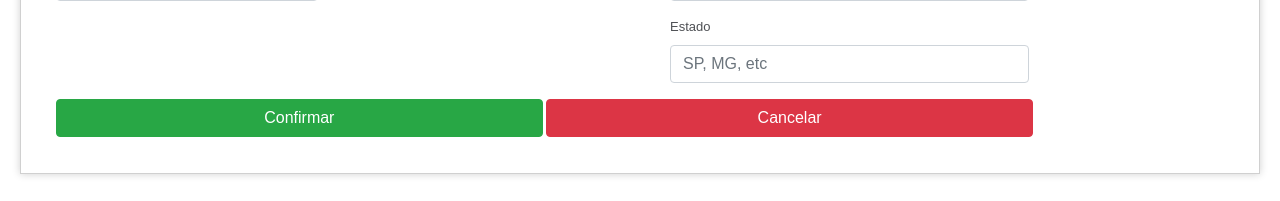
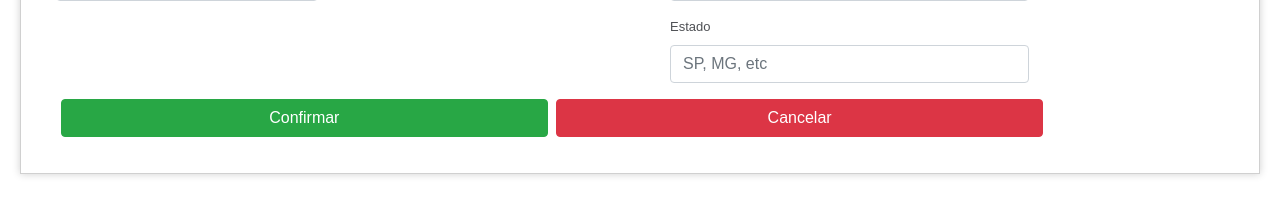
Before and after one commit to giiozero/rpm-test, a CodeIgniter app: page /database/ in a window 1280 px wide. Shown: the part 599-800 px from the top of the page. Run offline with CodeIgniter, Linux system fonts and the light colour scheme; some libraries are stand-ins or nearby versions.

Commit message:
Add files via upload

```diff
--- a/css/mycustom.css
+++ b/css/mycustom.css
@@ -24,3 +24,6 @@
 	h4 {
 	    padding-left: 15px;
 	}
+	.btn {
+		margin-left:5px;
+	}
```
